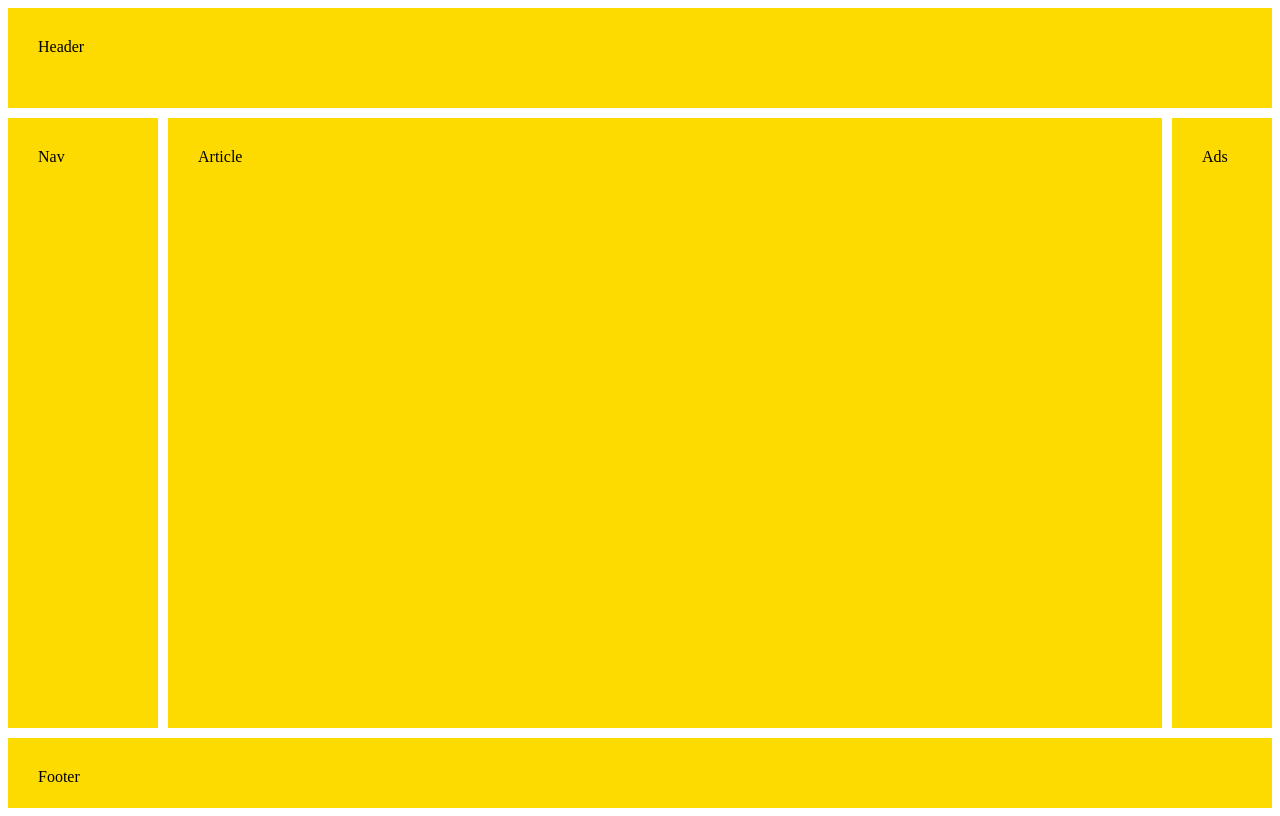
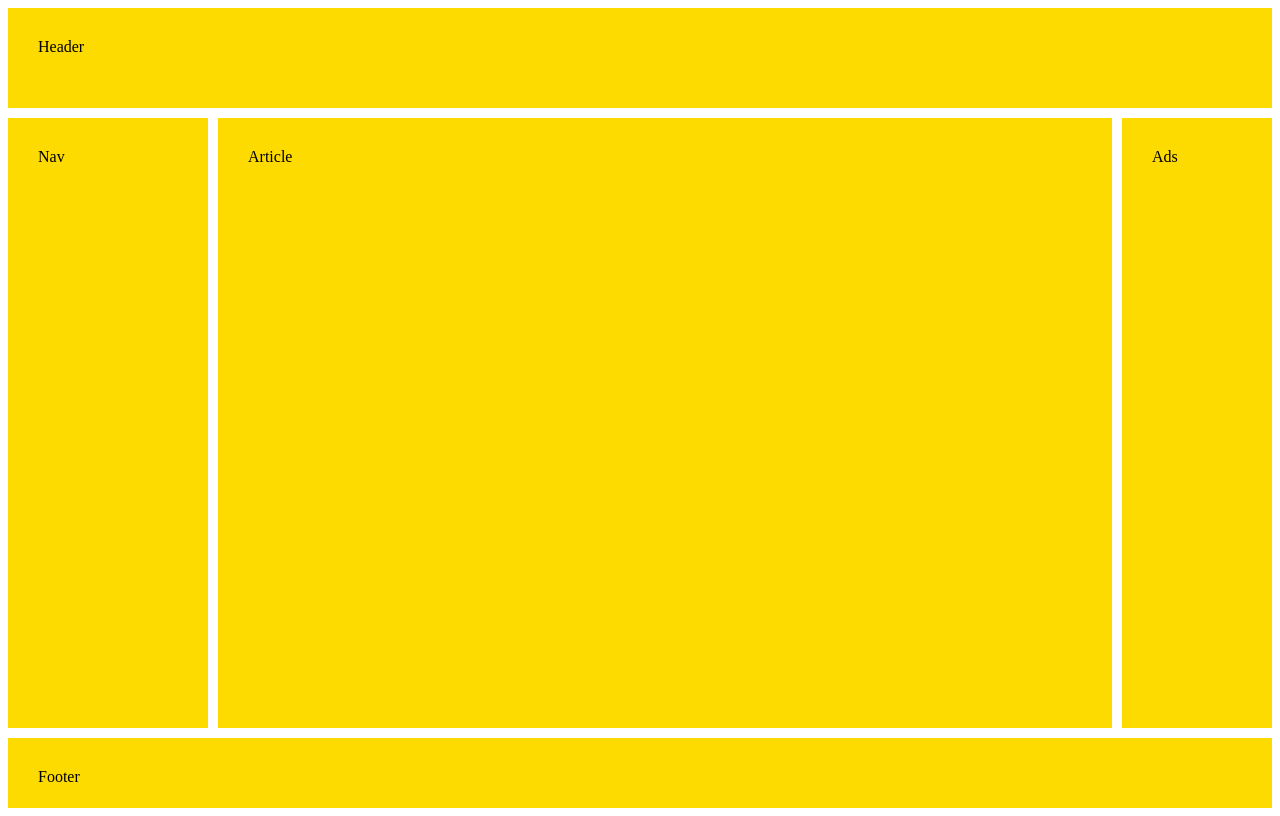
Before and after one commit to schlyakhov/grid-template, a plain HTML site: page index.html in a window 1280 px wide. Drawn offline with Linux system fonts and the light colour scheme.

Commit message:
Update styles.css

```diff
--- a/styles.css
+++ b/styles.css
@@ -6,7 +6,7 @@
     "foot foot foot";
   height: 100vh;
   grid-gap: 10px;
-  grid-template-columns: 150px 5fr 100px;
+  grid-template-columns: 200px 5fr 150px;
   grid-template-rows: 100px 5fr 70px;
 }
 .grid > * {
```
